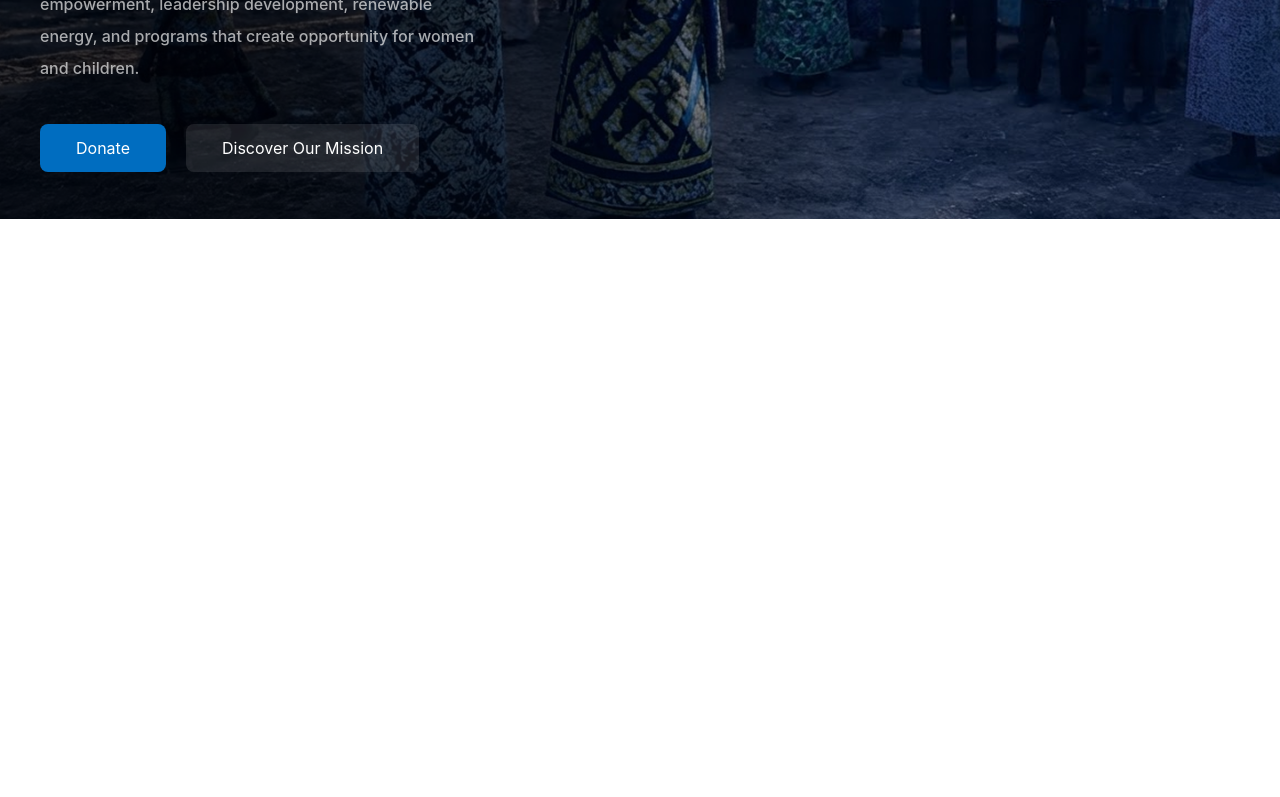
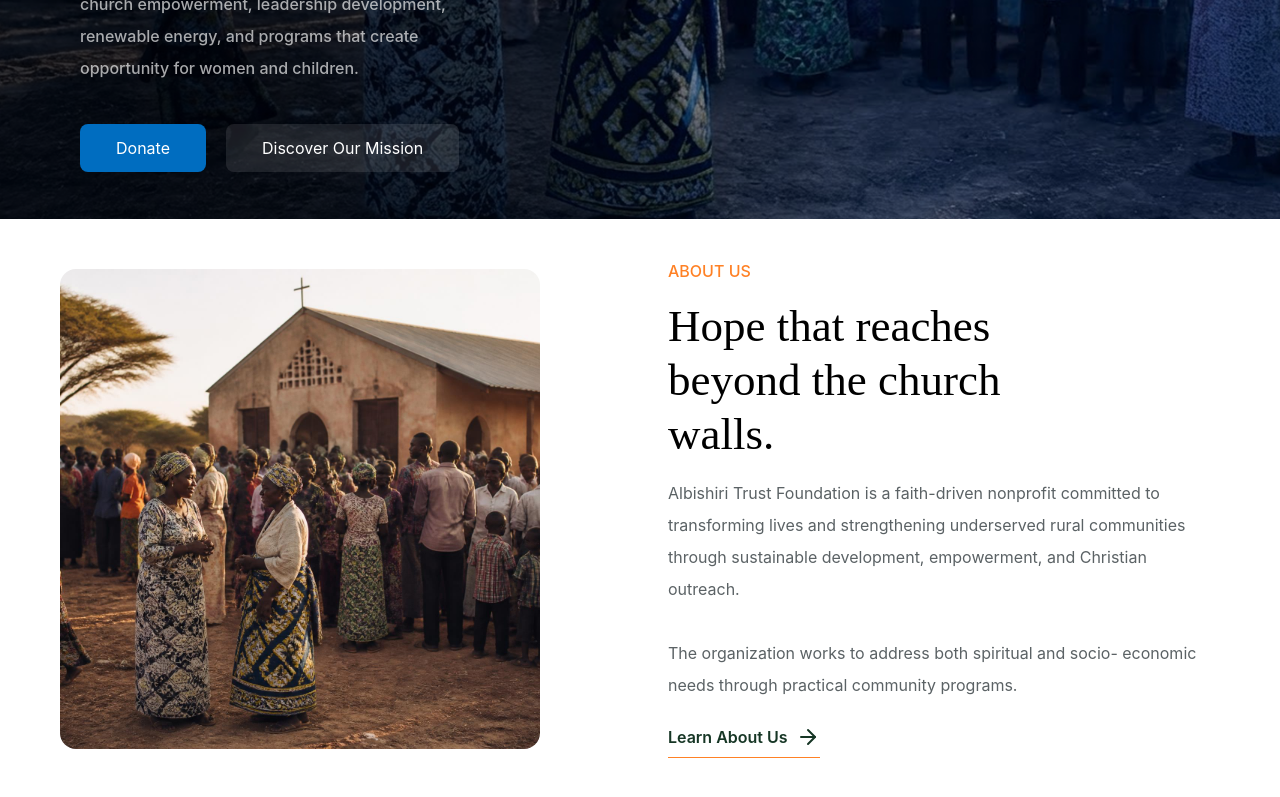
Before and after one commit to Donald2023-source/Albishir, a React (Vite) app: page / in a window 1280 px wide. Shown: the part 581-1378 px from the top of the page. Before the commit the page ends 881 px from the top, so only its background shows below. Built offline with nearby package versions, Linux system fonts and the light colour scheme.

Commit message:
feat: vision section - landing page

```diff
--- a/index.html
+++ b/index.html
@@ -2,9 +2,9 @@
 <html lang="en">
   <head>
     <meta charset="UTF-8" />
-    <link rel="icon" type="image/svg+xml" href="/favicon.svg" />
+    <link rel="icon" type="image/svg+xml" href="/src/assets/logo.png" />
     <meta name="viewport" content="width=device-width, initial-scale=1.0" />
-    <title>albishir</title>
+    <title>Albishir Trust Foundation</title>
   </head>
   <body>
     <div id="root"></div>
--- a/src/App.jsx
+++ b/src/App.jsx
@@ -1,5 +1,5 @@
 import { BrowserRouter, Route, Routes } from "react-router-dom";
-import Home from "./pages/Home";
+import Home from "./pages/Home/Home";
 
 export default function App() {
   return (
--- a/src/components/Hero.jsx
+++ b/src/components/Hero.jsx
@@ -12,7 +12,7 @@ export default function Hero() {
         alt=""
       />
 
-      <div className="absolute px-5 md:px-10 gap-10 lg:w-[55%] md:w-[80%] w-full text-white h-full flex flex-col justify-center">
+      <div className="absolute px-5 md:px-20 gap-10 lg:w-[55%] md:w-full w-full text-white h-full flex flex-col justify-center">
         <motion.h2
           initial={{ y: 50, opacity: 0 }}
           whileInView={{ y: 0, opacity: 1 }}
--- a/src/components/Navbar.jsx
+++ b/src/components/Navbar.jsx
@@ -17,10 +17,10 @@ export default function Navbar() {
   console.log(navigation?.name);
 
   return (
-    <nav className="flex sticky z-50 bg-white/70 lg:py-3 p-2 md:px-10 items-center justify-between">
+    <nav className="flex sticky z-50 bg-white/70 lg:py-3 p-3 md:px-20 items-center justify-between">
       <Link to={"/"} className="flex items-center gap-4">
         <img className="sm:h-auto w-auto h-10" src={logo} alt="" />
-        <strong className="text-primary lg:block lg:text-base hidden text-base leading-5 tracking-tight">
+        <strong className="text-primary lg:block lg:text-base text-xs md:text-base md:leading-5 tracking-tight">
           ALBISHIR TRUST <br /> FOUNDATION
         </strong>
       </Link>
--- a/src/index.css
+++ b/src/index.css
@@ -13,4 +13,5 @@ body {
 
 @theme {
   --color-primary: #006dc0;
+  --color-secondary: #ff8125;
 }
--- a/src/pages/Home.jsx
+++ /dev/null
@@ -1,9 +0,0 @@
-import Hero from "../components/Hero";
-
-export default function Home() {
-  return (
-    <div className="relative">
-      <Hero />
-    </div>
-  );
-}
--- /dev/null
+++ b/src/pages/Home/Home.jsx
@@ -0,0 +1,13 @@
+import Hero from "../../components/Hero";
+import AboutSection from "./components/AboutSection";
+import VisionSection from "./components/Vision";
+
+export default function Home() {
+  return (
+    <div className="relative">
+      <Hero />
+      <AboutSection />
+      <VisionSection />
+    </div>
+  );
+}
--- /dev/null
+++ b/src/pages/Home/components/AboutSection.jsx
@@ -0,0 +1,50 @@
+import { Link } from "react-router-dom";
+import img from "../../../assets/alb6.jpg";
+import { ArrowRight } from "lucide-react";
+import { motion } from "framer-motion";
+export default function AboutSection() {
+  return (
+    <div className="flex lg:flex-row flex-col my-10 md:items-start lg:items-center gap-10 md:gap-32 justify-ceter w-full md:px-15 px-4">
+      <motion.img
+        initial={{ opacity: 0.3 }}
+        whileInView={{ opacity: 1 }}
+        transition={{ duration: 1 }}
+        className="md:h-120 h-92 rounded-2xl object-cover w-120"
+        src={img}
+        alt=""
+      />
+
+      <div className="flex flex-col w-full md:px-0 lg:w-1/2 gap-4">
+        <h4 className="font-medium text-secondary">ABOUT US</h4>
+        <motion.h2
+          initial={{ opacity: 0.3 }}
+          whileInView={{ opacity: 1 }}
+          transition={{ duration: 2 }}
+          className="font-header md:w-[66%] text-3xl font-medium md:text-[45px]"
+        >
+          Hope that reaches beyond the church walls.
+        </motion.h2>
+        <motion.p
+          initial={{ y: 50, opacity: 0 }}
+          whileInView={{ y: 0, opacity: 1 }}
+          transition={{ duration: 1 }}
+          className="leading-8 text-[#5B6265] text-sm md:text-base"
+        >
+          Albishiri Trust Foundation is a faith-driven nonprofit committed to
+          transforming lives and strengthening underserved rural communities
+          through sustainable development, empowerment, and Christian outreach.{" "}
+          <br />
+          <br />
+          The organization works to address both spiritual and socio- economic
+          needs through practical community programs.
+        </motion.p>
+        <Link
+          className="flex items-center gap-2 text-[#163625] border-b border-secondary w-fit py-2 font-semibold"
+          to={"/about"}
+        >
+          Learn About Us <ArrowRight />
+        </Link>
+      </div>
+    </div>
+  );
+}
--- /dev/null
+++ b/src/pages/Home/components/Vision.jsx
@@ -0,0 +1,16 @@
+export default function VisionSection() {
+  return (
+    <div className="md:p-20 p-10 w-full flex flex-col items-center gap-5 bg-primary/8">
+      <h4 className="text-center font-semibold text-primary">OUR VISION</h4>
+      <div className="flex items-center justify-center w-full">
+        <div className="border-b-primary w-28 border" />
+        <div className="w-16" />
+        <div className="border-b-primary w-28 border" />
+      </div>
+      <p className="md:w-[38%] text-sm md:text-base lg:text-black lg:text-lg lg:w-[42%] text-black/70 text-center leading-7 lg:leading-10 mx-auto">
+        To see thriving rural communities where churches are empowered, leaders
+        are equipped, and families live with dignity, purpose, and faith.
+      </p>
+    </div>
+  );
+}
```
